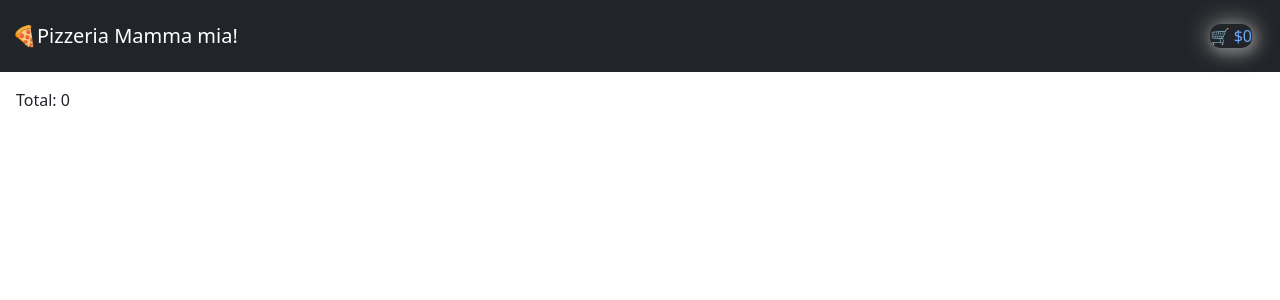
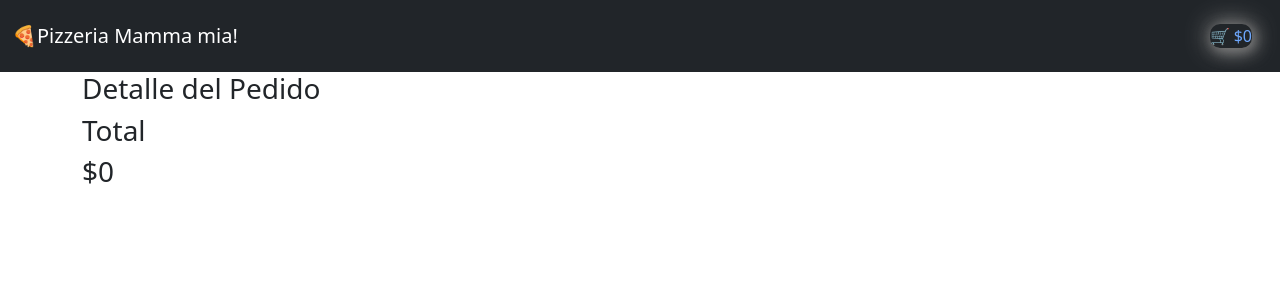
Before and after one commit to josealexanderdrt/m5-prueba, a React (Vite) app: page /carrito in a window 1280 px wide. Shown: the top 300 px of the page. Built offline with nearby package versions, Linux system fonts and the light colour scheme.

Commit message:
Resultado final

```diff
--- a/src/App.css
+++ b/src/App.css
@@ -30,3 +30,17 @@ border-radius: 10px;
 .wbutton{
   width: 90px;
 }
+
+.boxOrderDetail{
+  display: flex;
+  box-sizing: border-box;
+  justify-content: center;
+  width: 90%;
+  margin: 10px;
+}
+
+.boxOrderDetaiImg{
+  width: 200px;
+background-size: cover;
+
+}
--- a/src/views/OrderDetail.jsx
+++ b/src/views/OrderDetail.jsx
@@ -1,51 +1,59 @@
-import { PizzaContext } from '../context/PizzaProvider'
+import { PizzaContext } from "../context/PizzaProvider";
 import { OrderDetailContext } from "../context/OrderDetailProvider";
-import { useContext,useEffect } from "react";
+import { useContext, useEffect } from "react";
 import { Card, Button, Container } from "react-bootstrap";
 
 const OrderDetail = () => {
-  const { pizzas, setPizzas } = useContext(PizzaContext);
-  const { orderList, addToOrderDetail,minusToOrderDetail, totalOrder} = useContext(OrderDetailContext);
+  const { formatNumber } = useContext(PizzaContext);
+  const { orderList, addToOrderDetail, minusToOrderDetail, totalOrder } =
+    useContext(OrderDetailContext);
 
   return (
     <>
-      <div className="gallery grid-columns-5 p-3">
+      <Container >
+        <h3>Detalle del Pedido</h3>
         {orderList.map((pizza, i) => (
-          <div key={i}>
-            <div style={{ backgroundImage: `url(${pizza.img})` }}>
-              sss
-            </div>
-          <div>
-            <h1>{pizza.name}</h1>
-            <div>
-              {pizza.price*pizza.quantity}
-            </div>
-            <div>
-              {pizza.quantity}
-            </div>
-          </div>
+          <section key={i} className="boxOrderDetail row-gap">
+            <figure
+              style={{ backgroundImage: `url(${pizza.img})` }}
+              className="boxOrderDetaiImg m-1"
+            ></figure>
+            <article className="m-1">
+              <h4>{pizza.name}</h4>
+              <h6>El Precio de esta pizza es:{" "} {formatNumber(pizza.price)}</h6>
+            </article>
+
+
             <Button
               variant="dark"
-                    className="m-1 p-1"
+              className="m-1 p-1 wbutton"
               onClick={() => addToOrderDetail(pizza.id)}
             >
               +
             </Button>
+            <div className="text-center">
+              <h6>Und</h6>
+              <h6>{pizza.quantity}</h6></div>
+
+              <div>
+
+                {formatNumber(pizza.price * pizza.quantity)}</div>
             <Button
               variant="dark"
-                    className="m-1 p-1"
+              className="m-1 p-1 wbutton"
               onClick={() => minusToOrderDetail(pizza.id)}
             >
               -
             </Button>
-          </div>
+          </section>
         ))}
-        Total: {totalOrder}
-      </div>
-
-
+        <section>
+          <h3>Total</h3>
+        <h3>{formatNumber(totalOrder)}</h3>
+        </section>
+      </Container>
     </>
   );
-}
+};
 
-export default OrderDetail
+export default OrderDetail;
```
Lines whose indentation alone changed are shown as unchanged.
